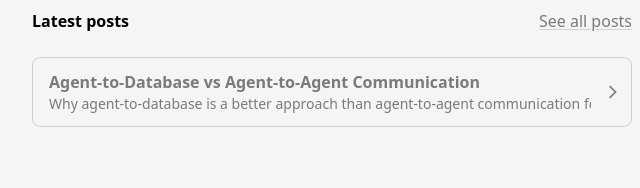
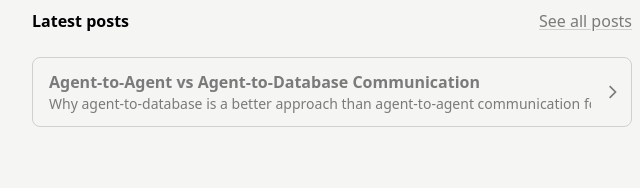
Before and after one commit to vuldin/vuldin-site, an Astro site: page / in a window 1280 px wide. Shown: the part 543-731 px from the top of the page, 308-948 px from the left. Built offline with nearby package versions, Linux system fonts and the light colour scheme; Astro itself is replaced by a stand-in of ours; a web font is replaced by a local one.

Commit message:
rename the a2a-vs-a2d blog

```diff
--- a/src/content/blog/shared-context-vs-a2a/index.md
+++ b/src/content/blog/a2a-vs-a2d/index.md
@@ -1,5 +1,5 @@
 ---
-title: "Agent-to-Database vs Agent-to-Agent Communication"
+title: "Agent-to-Agent vs Agent-to-Database Communication"
 description: "Why agent-to-database is a better approach than agent-to-agent communication for multi-agent AI systems"
 date: "Apr 06 2026"
 ---
```
